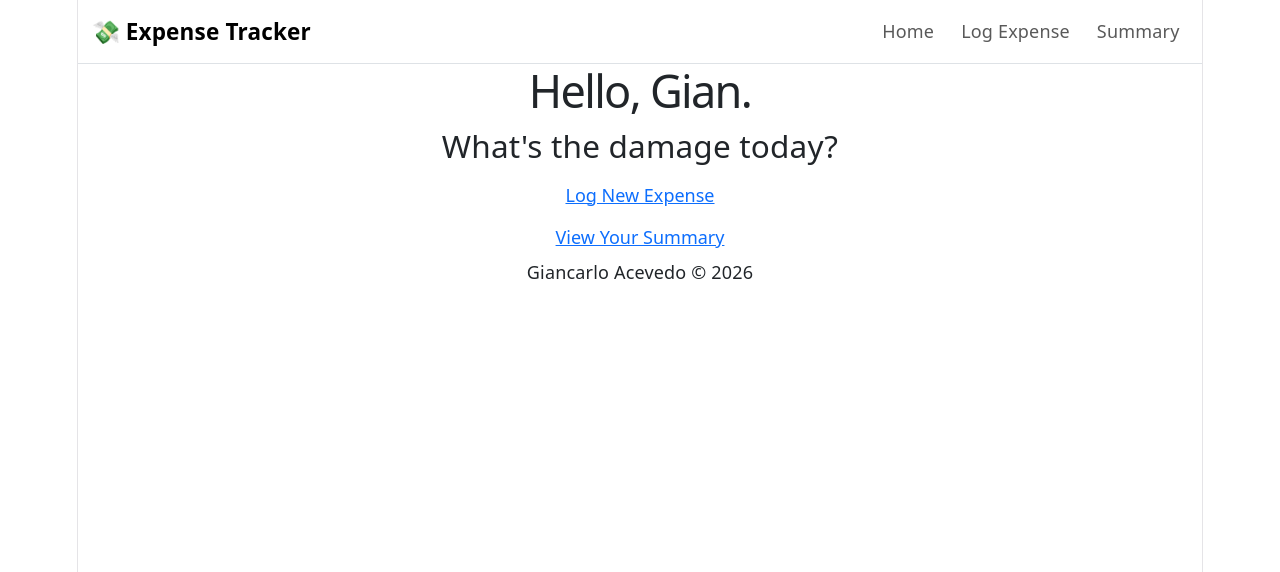
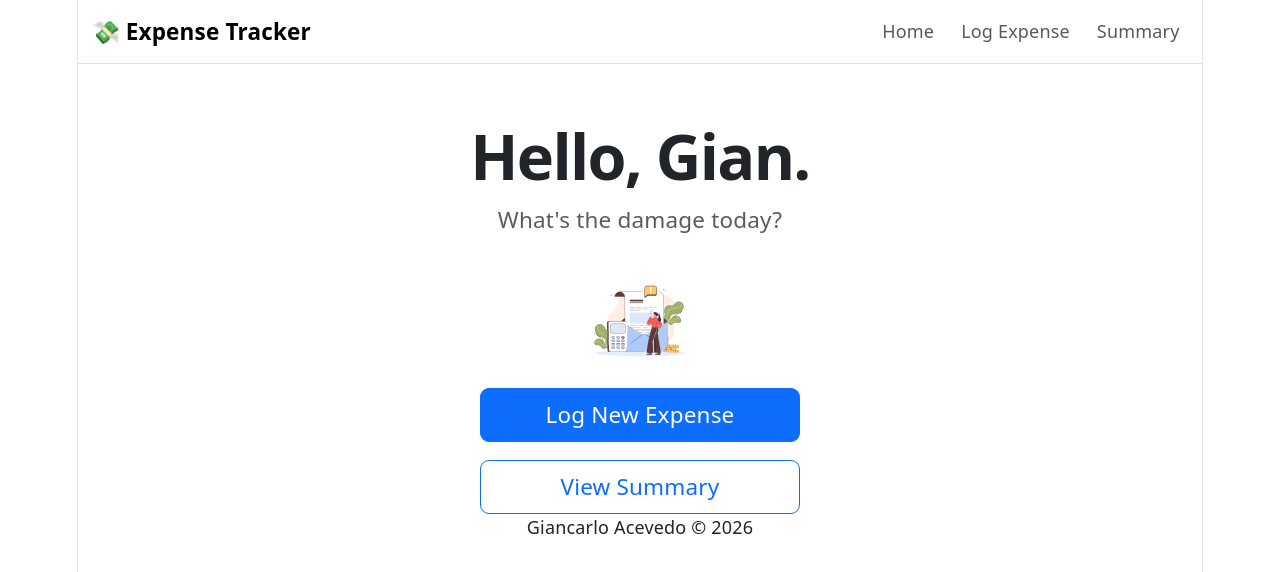
Before and after one commit to gianacevedof/expense-tracker, a React (Vite) app in the folder client/: page / in a window 1280 px wide. Shown: the top 572 px of the page. Built offline with nearby package versions, Linux system fonts and the light colour scheme.

Commit message:
updated home and implemented bootstrap

```diff
--- a/client/src/pages/Home.jsx
+++ b/client/src/pages/Home.jsx
@@ -1,19 +1,26 @@
 import { Link } from "react-router-dom";
+import heroImg from "../assets/home.svg";
 
 function Home() {
   return (
-    <>
-      <div className="welcome">
-        <h1>Hello, Gian.</h1>
-        <h3>What's the damage today?</h3>
+    <div className="d-flex flex-column align-items-center px-4 pt-5 gap-4">
+      <div className="text-center">
+        <h1 className="display-4 fw-bold">Hello, Gian.</h1>
+        <p className="text-muted fs-5">What's the damage today?</p>
       </div>
-      <button className="btn">
-        <Link to="/log">Log New Expense</Link>
-      </button>
-      <button className="btn">
-        <Link to="/summary">View Your Summary</Link>
-      </button>
-    </>
+      <img src={heroImg} alt="Expense Tracker" style={{ width: "120px" }} />
+      <div
+        className="d-flex flex-column gap-3 w-100"
+        style={{ maxWidth: "320px" }}
+      >
+        <Link to="/log" className="btn btn-primary btn-lg">
+          Log New Expense
+        </Link>
+        <Link to="/summary" className="btn btn-outline-primary btn-lg">
+          View Summary
+        </Link>
+      </div>
+    </div>
   );
 }
 
```
